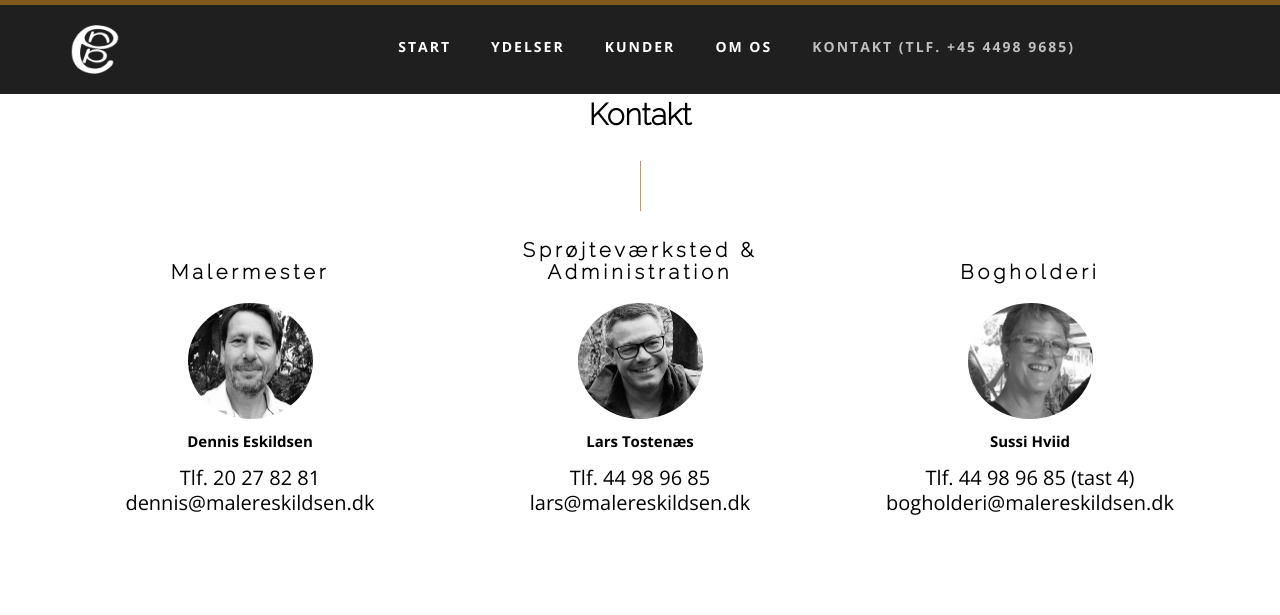
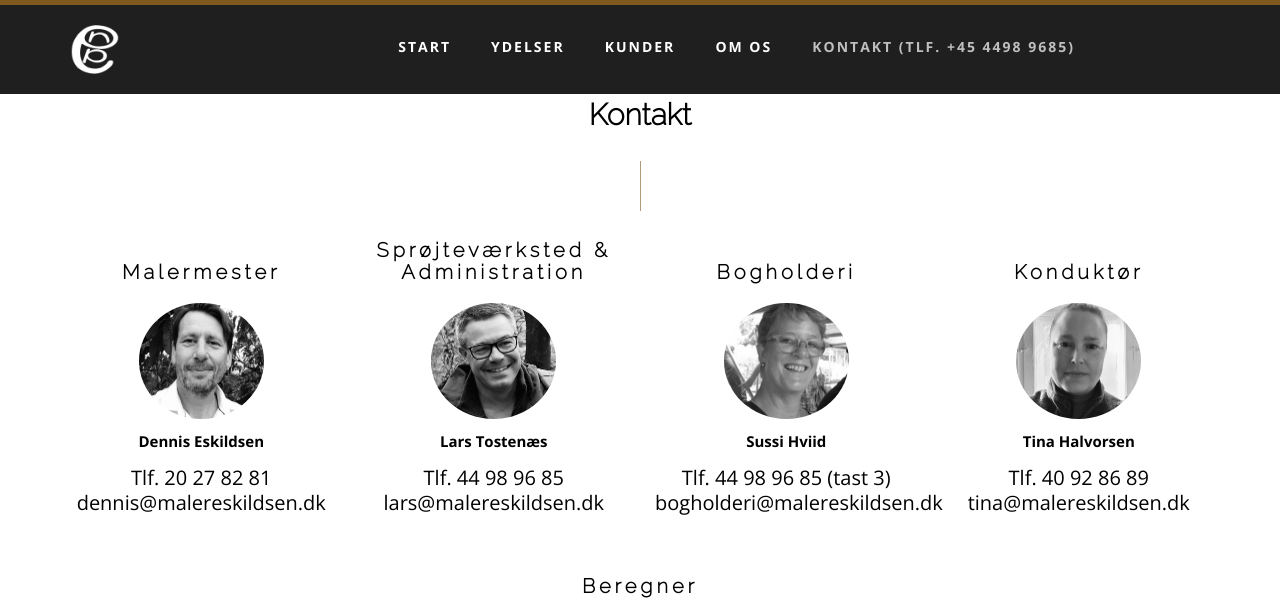
Before and after one commit to re-cph/eskildsen, a Jekyll site: the page built from index.html, in a window 1280 px wide and 1400 px high, scrolled down 5354 px. Shown: the top 615 px of the window. Built offline with Jekyll 4.4.1, drawn with Linux system fonts in a browser that asks for light colours; some of the changed text lies outside the part shown.

Commit message:
Add 2x new employees to contact section

```diff
--- a/index.html
+++ b/index.html
@@ -469,7 +469,7 @@
         <div class="liner"></div>
       </div>
 
-      <div class="col-lg-4 col-md-4 col-sm-6 align-center contact">
+      <div class="col-lg-3 col-md-4 col-sm-6 align-center contact">
         <h2 class="head-title"><br>Malermester</h2>
         <img src="images/contact/dennis_small.jpg">
         <p><strong>Dennis Eskildsen</strong></p>
@@ -479,18 +479,7 @@
         </p>
       </div>
 
-      <!--
       <div class="col-lg-3 col-md-4 col-sm-6 align-center contact">
-        <h2 class="head-title"><br>Tilbud &amp;Salg</h2>
-        <img src="images/contact/thomas_small.jpg">
-        <p><strong>Thomas Dalgaard </strong></p>
-        <p class="phone">
-          Tlf. 28 94 53 37<br>
-          <a href="mailto:bogholderi@malereskildsen.dk">thomas@malereskildsen.dk</a>
-        </p>
-      </div> -->
-
-      <div class="col-lg-4 col-md-4 col-sm-6 align-center contact">
         <h2 class="head-title">Sprøjteværksted &amp;<br>Administration</h2>
         <img src="images/contact/lars_small.jpg">
         <!-- <div class="liner"></div> -->
@@ -501,13 +490,13 @@
         </p>
       </div>
 
-      <div class="col-lg-4 col-md-4 col-sm-6 align-center contact">
+      <div class="col-lg-3 col-md-4 col-sm-6 align-center contact">
         <h2 class="head-title"><br>Bogholderi</h2>
         <img src="images/contact/sussi_small.jpg">
         <!-- <div class="liner"></div> -->
         <p><strong>Sussi Hviid</strong></p>
         <p class="phone">
-          Tlf. 44 98 96 85 (tast 4)<br>
+          Tlf. 44 98 96 85 (tast 3)<br>
           <a href="mailto:bogholderi@malereskildsen.dk">bogholderi@malereskildsen.dk</a>
         </p>
       </div>
@@ -523,6 +512,27 @@
         </p>
       </div>
       -->
+
+      <div class="col-lg-3 col-md-6 col-sm-6 align-center contact">
+        <h2 class="head-title"><br>Konduktør</h2>
+        <img src="images/contact/tina_small.jpg">
+        <p><strong>Tina Halvorsen</strong></p>
+        <p class="phone">
+          Tlf. 40 92 86 89<br>
+          <a href="mailto:tina@malereskildsen.dk">tina@malereskildsen.dk</a>
+        </p>
+      </div>
+
+      <div class="col-lg-12 col-md-6 col-sm-6 align-center contact">
+        <h2 class="head-title">Beregner</h2>
+        <img src="images/contact/nina_small.jpg">
+        <p><strong>Nina Hvolbøl Sørensen </strong></p>
+        <p class="phone">
+          Tlf. 44 98 96 85 (tast 4)<br>
+          Mob. 27 79 10 43 <br>
+          <a href="mailto:nina@malereskildsen.dk">nina@malereskildsen.dk</a>
+        </p>
+      </div>
 
     </div><!--/.row-->
   </div><!--/.container-->
```
Also changed, not shown: images/contact/nina_small.jpg (added), images/contact/tina_small.jpg (added).
